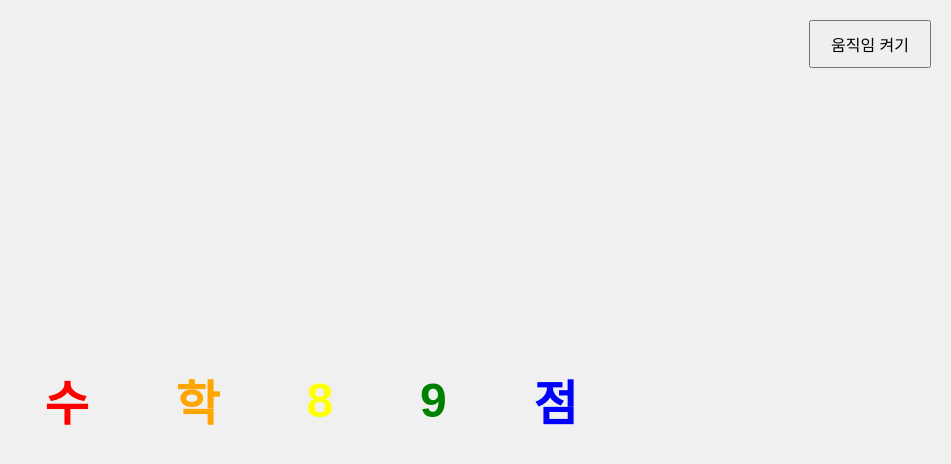
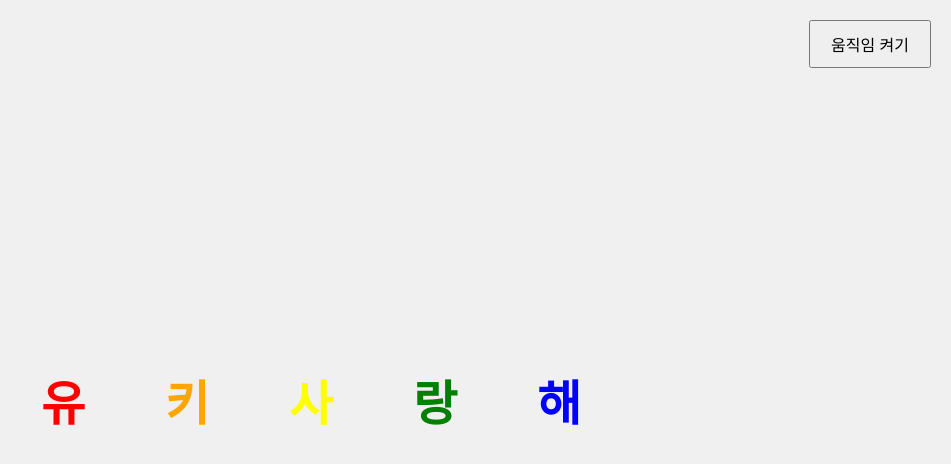
Before and after one commit to hakbeom1209/dudghkToa, a plain HTML site: page index.html in a window 1280 px wide. Shown: the whole page, without its empty margins (329-1280 px from the left). Drawn offline with Linux system fonts and the light colour scheme.

Commit message:
Update index.html

```diff
--- a/index.html
+++ b/index.html
@@ -57,11 +57,11 @@
     </div>
 
     <div class="rainbow-text">
-        <span class="letter">수</span>
-        <span class="letter">학</span>
-        <span class="letter">8</span>
-        <span class="letter">9</span>
-        <span class="letter">점</span>
+        <span class="letter">유</span>
+        <span class="letter">키</span>
+        <span class="letter">사</span>
+        <span class="letter">랑</span>
+        <span class="letter">해</span>
     </div>
 
     <script>
```
